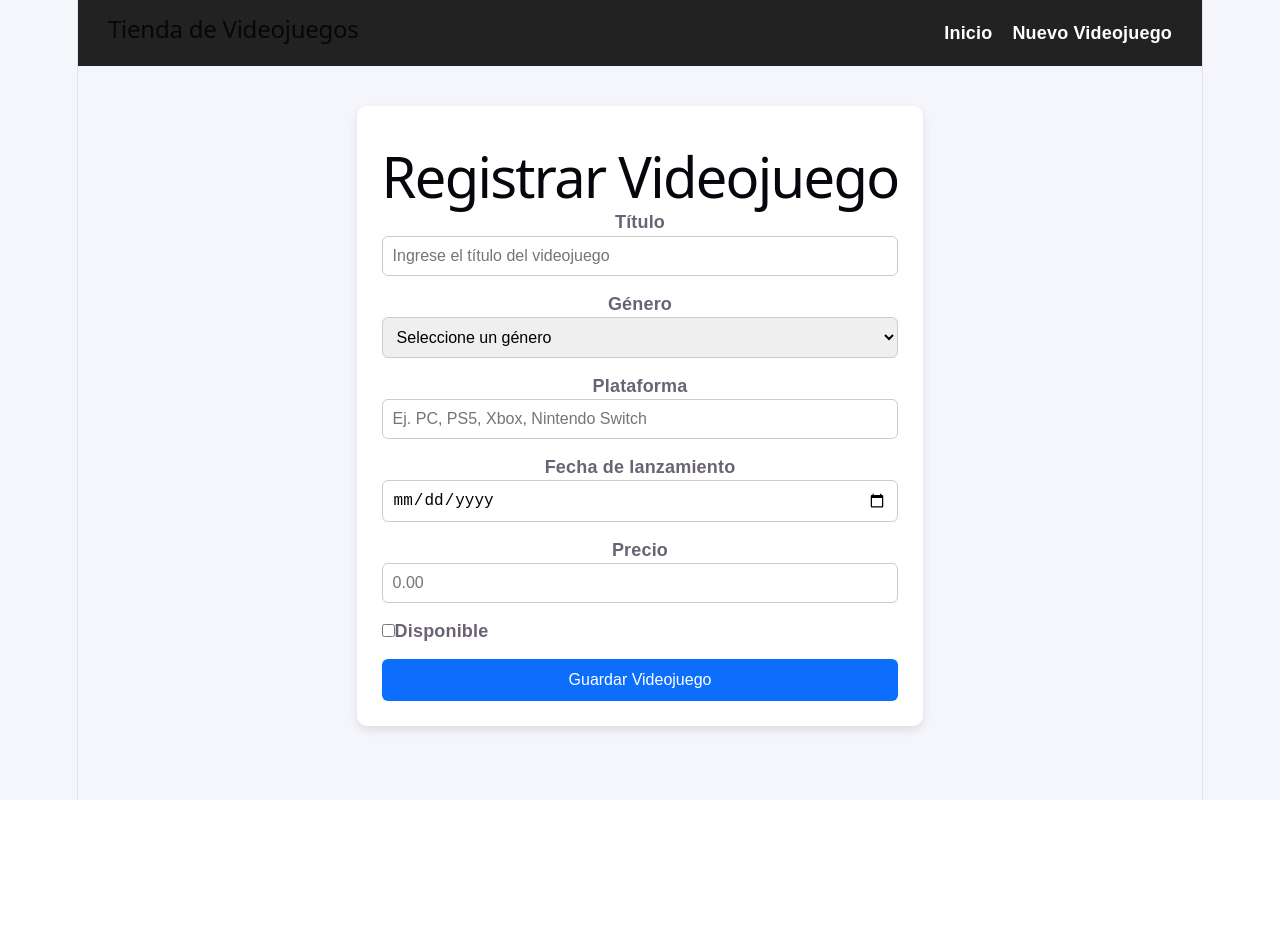
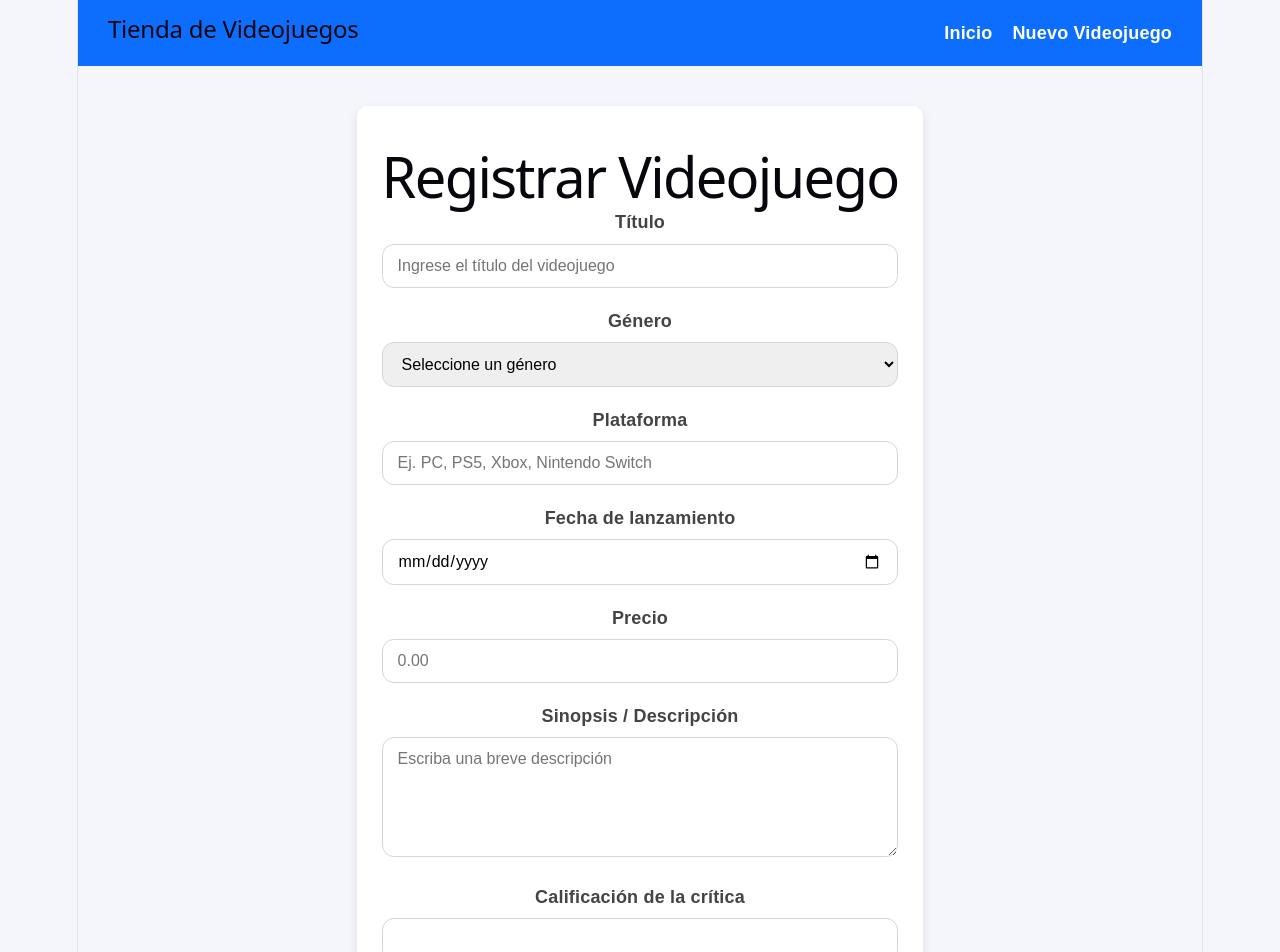
Before and after one commit to GaloRamiro/taller-react-videojuegos, a React (Vite) app: page /nuevo in a window 1280 px wide. Shown: the top 952 px of the page. Before the commit the page ends 800 px from the top, so only its background shows below. Built offline with nearby package versions, Linux system fonts and the light colour scheme; the HTML template or start-up script is replaced by a standard one.

Commit message:
feat: agregar validaciones y nuevos campos al formulario de videojuegos cambio de color en nav

```diff
--- a/src/components/Navbar.css
+++ b/src/components/Navbar.css
@@ -1,5 +1,5 @@
 .navbar{
-    background:#222;
+    background:#0d6efd;
     color:white;
     padding:15px 30px;
 
--- a/src/pages/FormularioVideojuego.css
+++ b/src/pages/FormularioVideojuego.css
@@ -15,22 +15,40 @@
 .formulario {
   display: flex;
   flex-direction: column;
-  gap: 15px;
+  gap: 20px;
 }
 
 .formulario label {
-  font-weight: bold;
+  display: block;
+  margin-bottom: 8px;
+  font-weight: 600;
+  color: #444;
 }
 
 .formulario input,
-.formulario select {
+.formulario select,
+.formulario textarea {
   width: 100%;
-  padding: 10px;
-  border: 1px solid #ccc;
-  border-radius: 6px;
+  padding: 12px 15px;
+  border: 1px solid #d0d7de;
+  border-radius: 12px;
   font-size: 16px;
+  font-family: inherit;
+  outline: none;
+  transition: all 0.3s ease;
+  box-sizing: border-box;
 }
-
+.formulario textarea {
+  resize: vertical;
+  min-height: 120px;
+  max-height: 250px;
+}
+.formulario input:focus,
+.formulario select:focus,
+.formulario textarea:focus {
+  border-color: #0d6efd;
+  box-shadow: 0 0 8px rgba(13, 110, 253, 0.25);
+}
 .checkbox {
   display: flex;
   align-items: center;
@@ -54,3 +72,22 @@
 .formulario button:hover {
   background-color: #0b5ed7;
 }
+.error-mensaje {
+  display: block;
+  color: red;
+  font-size: 14px;
+  margin-top: 5px;
+  animation: aparecer 0.3s ease;
+}
+
+@keyframes aparecer {
+  from {
+    opacity: 0;
+    transform: translateY(-3px);
+  }
+
+  to {
+    opacity: 1;
+    transform: translateY(0);
+  }
+}
--- a/src/pages/FormularioVideojuego.jsx
+++ b/src/pages/FormularioVideojuego.jsx
@@ -12,10 +12,12 @@ function FormularioVideojuego({ onGuardar }) {
       plataforma: "",
       lanzamiento: "",
       precio: "",
+      descripcion: "",
+      calificacion: "",
       disponible: false,
     },
   );
-
+  const [errores, setErrores] = useState({});
   function handleChange(e) {
     const { name, value, type, checked } = e.target;
 
@@ -31,7 +33,14 @@ function FormularioVideojuego({ onGuardar }) {
   }
   function handleSubmit(e) {
     e.preventDefault();
+    const erroresActivos = validarFormulario();
 
+    if (Object.keys(erroresActivos).length > 0) {
+      setErrores(erroresActivos);
+      return;
+    }
+
+    setErrores({});
     onGuardar(videojuego);
 
     navigate("/");
@@ -42,10 +51,61 @@ function FormularioVideojuego({ onGuardar }) {
       plataforma: "",
       lanzamiento: "",
       precio: "",
+      descripcion: "",
+      calificacion: "",
       disponible: false,
     });
   }
+  function validarFormulario() {
+    const erroresActivos = {};
 
+    // Título
+    if (videojuego.titulo.trim() === "") {
+      erroresActivos.titulo = "Ingrese un título.";
+    }
+
+    // Género
+    if (videojuego.genero === "") {
+      erroresActivos.genero = "Seleccione un género.";
+    }
+
+    // Plataforma
+    if (videojuego.plataforma.trim() === "") {
+      erroresActivos.plataforma = "Ingrese una plataforma.";
+    }
+
+    // Precio
+    if (Number(videojuego.precio) <= 0) {
+      erroresActivos.precio = "Ingrese un precio válido.";
+    }
+
+    // Fecha
+    const hoy = new Date().toISOString().split("T")[0];
+
+    if (videojuego.lanzamiento === "") {
+      erroresActivos.lanzamiento = "Seleccione una fecha.";
+    } else if (videojuego.lanzamiento > hoy) {
+      erroresActivos.lanzamiento = "La fecha no puede ser futura.";
+    }
+
+    // Descripción
+    if (videojuego.descripcion.trim().length < 10) {
+      erroresActivos.descripcion =
+        "La descripción debe tener al menos 10 caracteres.";
+    } else if (videojuego.descripcion.length > 250) {
+      erroresActivos.descripcion = "Máximo 250 caracteres.";
+    }
+
+    // Calificación
+    if (
+      Number(videojuego.calificacion) < 1 ||
+      Number(videojuego.calificacion) > 100
+    ) {
+      erroresActivos.calificacion = "Debe estar entre 1 y 100.";
+    }
+
+    return erroresActivos;
+  }
   return (
     <div className="formulario-container">
       <h1>{videojuegoEditar ? "Editar Videojuego" : "Registrar Videojuego"}</h1>
@@ -60,6 +120,9 @@ function FormularioVideojuego({ onGuardar }) {
             value={videojuego.titulo}
             onChange={handleChange}
           />
+          {errores.titulo && (
+            <span className="error-mensaje">{errores.titulo}</span>
+          )}
         </div>
 
         <div>
@@ -70,12 +133,14 @@ function FormularioVideojuego({ onGuardar }) {
             onChange={handleChange}
           >
             <option value="">Seleccione un género</option>
-            <option value="">Seleccione</option>
             <option value="Acción">Acción</option>
             <option value="RPG">RPG</option>
             <option value="Aventura">Aventura</option>
             <option value="Deportes">Deportes</option>
           </select>
+          {errores.genero && (
+            <span className="error-mensaje">{errores.genero}</span>
+          )}
         </div>
 
         <div>
@@ -87,6 +152,9 @@ function FormularioVideojuego({ onGuardar }) {
             value={videojuego.plataforma}
             onChange={handleChange}
           />
+          {errores.plataforma && (
+            <span className="error-mensaje">{errores.plataforma}</span>
+          )}
         </div>
 
         <div>
@@ -97,6 +165,9 @@ function FormularioVideojuego({ onGuardar }) {
             value={videojuego.lanzamiento}
             onChange={handleChange}
           />
+          {errores.lanzamiento && (
+            <span className="error-mensaje">{errores.lanzamiento}</span>
+          )}
         </div>
 
         <div>
@@ -109,8 +180,42 @@ function FormularioVideojuego({ onGuardar }) {
             value={videojuego.precio}
             onChange={handleChange}
           />
+          {errores.precio && (
+            <span className="error-mensaje">{errores.precio}</span>
+          )}
+        </div>
+        <div>
+          <label>Sinopsis / Descripción</label>
+
+          <textarea
+            name="descripcion"
+            placeholder="Escriba una breve descripción"
+            value={videojuego.descripcion}
+            onChange={handleChange}
+            rows="4"
+          ></textarea>
+
+          {errores.descripcion && (
+            <span className="error-mensaje">{errores.descripcion}</span>
+          )}
         </div>
 
+        <div>
+          <label>Calificación de la crítica</label>
+
+          <input
+            type="number"
+            name="calificacion"
+            min="1"
+            max="100"
+            value={videojuego.calificacion}
+            onChange={handleChange}
+          />
+
+          {errores.calificacion && (
+            <span className="error-mensaje">{errores.calificacion}</span>
+          )}
+        </div>
         <div className="checkbox">
           <label>
             <input
```
